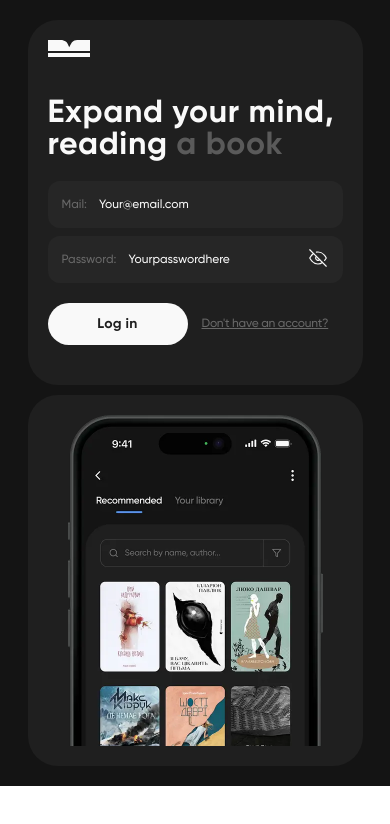
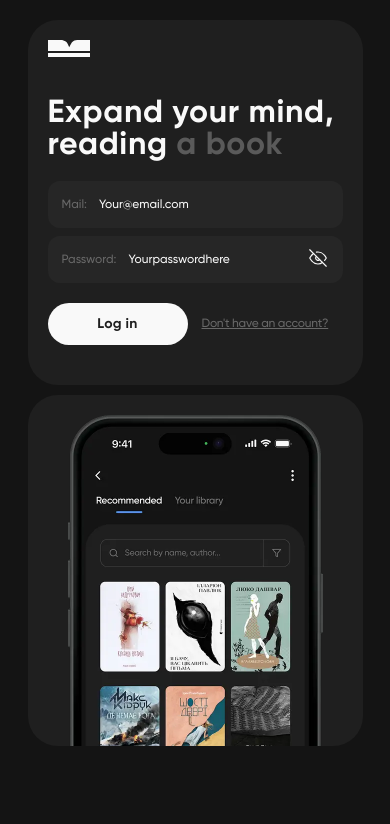
Before and after one commit to vitalii-cherukha/read-journey, a React (Vite) app: page /login in a window 390 px wide. Shown: the top 824 px of the page. Built offline with nearby package versions, Linux system fonts and the light colour scheme.

Commit message:
fix styles in register and login pages

```diff
--- a/src/components/pages/LoginPage/LoginPage.module.css
+++ b/src/components/pages/LoginPage/LoginPage.module.css
@@ -47,7 +47,7 @@
 }
 
 .imgWrapper {
-  padding: 20px 40px;
+  padding: 20px 40px 0px 40px;
   border-radius: 30px;
   background-color: var(--color-bg);
 }
@@ -100,5 +100,6 @@
 
   .imgWrapper {
     display: block;
+    padding: 80px 97px 0px 97px;
   }
 }
--- a/src/components/pages/RegisterPage/RegisterPage.module.css
+++ b/src/components/pages/RegisterPage/RegisterPage.module.css
@@ -47,7 +47,7 @@
 }
 
 .imgWrapper {
-  padding: 20px 40px;
+  padding: 20px 40px 0px 40px;
   border-radius: 30px;
   background-color: var(--color-bg);
 }
--- a/src/index.css
+++ b/src/index.css
@@ -77,6 +77,7 @@ body {
 }
 
 section {
+  height: 100vh;
   min-width: 320px;
   background-color: var(--color-section-bg);
 }
```
